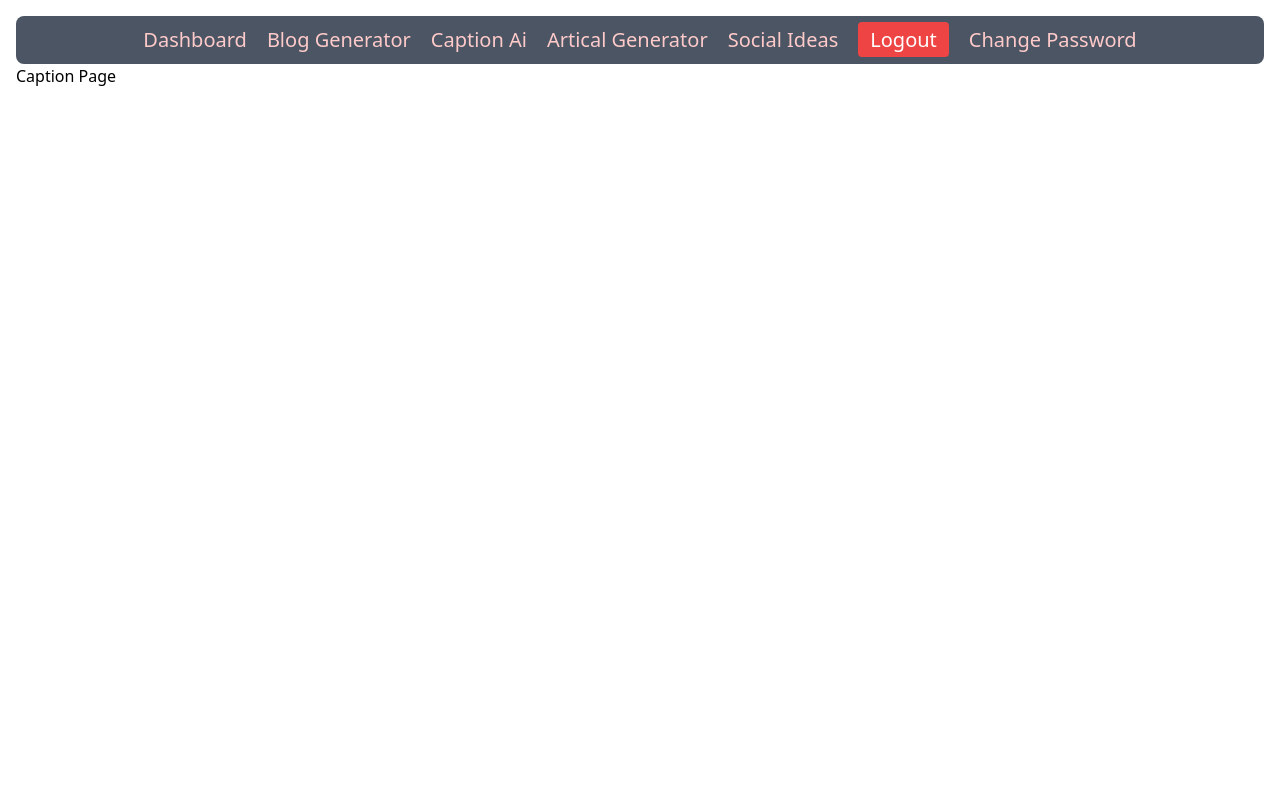
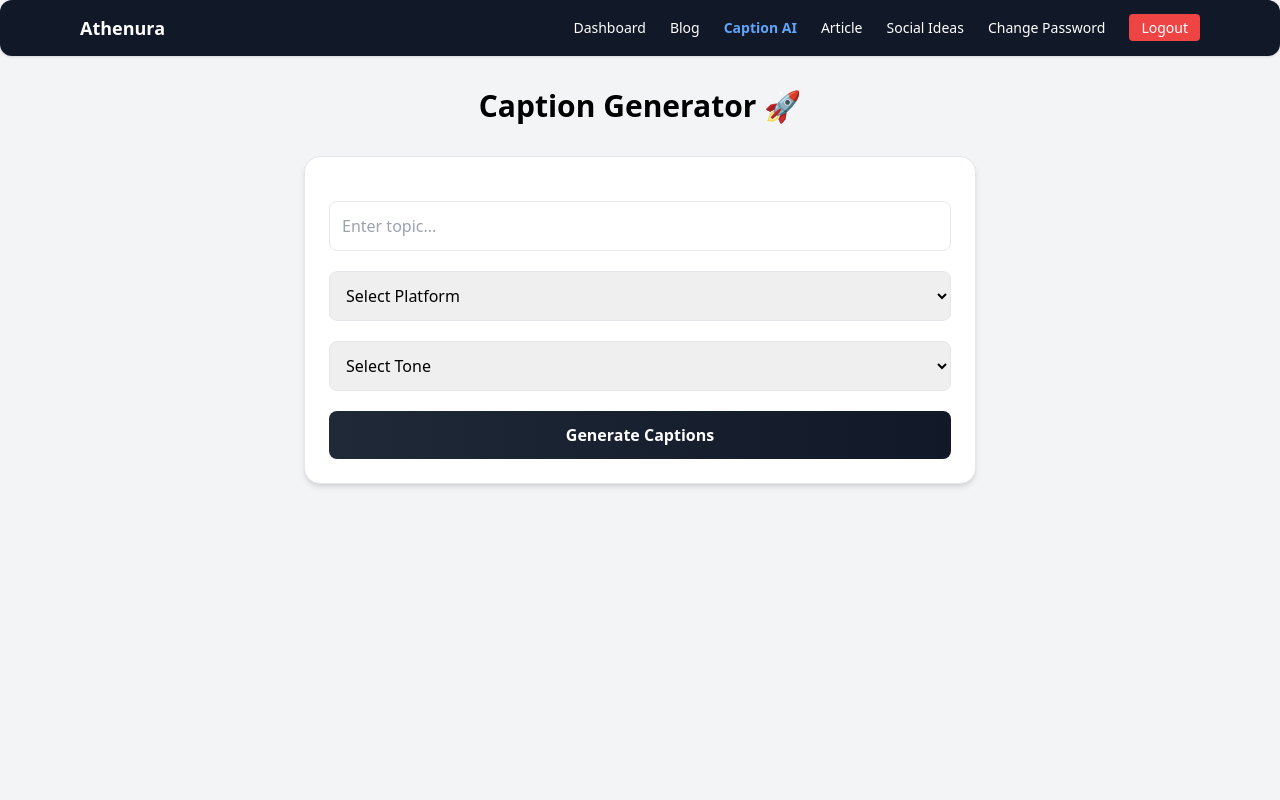
Before and after one commit to thevishaal/athenura-ai, a Django app: page /caption-Ai/ in a window 1280 px wide. Run offline with Django 5.2, Linux system fonts and the light colour scheme; the visitor is signed in with stand-in values (Sample User, id 1); parts of the project's set-up code (start-up, migrations or seed data) failed here and were passed over; some libraries are stand-ins or nearby versions.

Commit message:
caption app backend done

```diff
--- /dev/null
+++ b/caption/forms.py
@@ -0,0 +1,7 @@
+from django import forms
+
+
+class CaptionForm(forms.Form):
+    topic = forms.CharField(required=True)
+    platform = forms.CharField(required=True)
+    tone = forms.CharField(required=True)
--- a/caption/templates/caption/caption.html
+++ b/caption/templates/caption/caption.html
@@ -3,5 +3,15 @@
 {% block title %}Caption Ai | {{block.super}}{% endblock %}
 
 {% block content %}
-<h1>Caption Page</h1>
+<div class="max-w-2xl mx-auto">
+
+    <h1 class="text-3xl font-bold text-center mb-8">
+        Caption Generator 🚀
+    </h1>
+
+    <div id="main-container">
+        {% include "caption/partials/form.html" %}
+    </div>
+
+</div>
 {% endblock %}
--- /dev/null
+++ b/caption/templates/caption/partials/form.html
@@ -0,0 +1,73 @@
+<div class="bg-white p-6 rounded-2xl shadow-md border">
+
+<form
+    hx-post="{% url 'caption' %}"
+    hx-target="#main-container"
+    hx-swap="innerHTML"
+    class="space-y-5"
+>
+
+    {% csrf_token %}
+
+    <!-- Topic -->
+    <div>
+        <input type="text" name="topic" placeholder="Enter topic..."
+               value="{{ form.topic.value|default:'' }}"
+               class="w-full border rounded-lg p-3 focus:ring-2 focus:ring-blue-400 outline-none">
+
+        {% if form.topic.errors %}
+            <p class="text-red-500 text-sm">{{ form.topic.errors.0 }}</p>
+        {% endif %}
+    </div>
+
+    <!-- Platform -->
+    <div>
+        <select name="platform"
+            class="w-full border rounded-lg p-3 focus:ring-2 focus:ring-blue-400 outline-none">
+
+            <option value="">Select Platform</option>
+            <option value="instagram" {% if form.platform.value == "instagram" %}selected{% endif %}>Instagram</option>
+            <option value="linkedin" {% if form.platform.value == "linkedin" %}selected{% endif %}>LinkedIn</option>
+            <option value="twitter" {% if form.platform.value == "twitter" %}selected{% endif %}>Twitter</option>
+            <option value="facebook" {% if form.platform.value == "facebook" %}selected{% endif %}>Facebook</option>
+            <option value="youtube" {% if form.platform.value == "youtube" %}selected{% endif %}>YouTube</option>
+
+        </select>
+
+        {% if form.platform.errors %}
+            <p class="text-red-500 text-sm">{{ form.platform.errors.0 }}</p>
+        {% endif %}
+    </div>
+
+    <!-- Tone -->
+    <div>
+        <select name="tone"
+            class="w-full border rounded-lg p-3 focus:ring-2 focus:ring-blue-400 outline-none">
+
+            <option value="">Select Tone</option>
+            <option value="inspirational" {% if form.tone.value == "inspirational" %}selected{% endif %}>Inspirational</option>
+            <option value="funny" {% if form.tone.value == "funny" %}selected{% endif %}>Funny</option>
+            <option value="professional" {% if form.tone.value == "professional" %}selected{% endif %}>Professional</option>
+            <option value="casual" {% if form.tone.value == "casual" %}selected{% endif %}>Casual</option>
+
+        </select>
+
+        {% if form.tone.errors %}
+            <p class="text-red-500 text-sm">{{ form.tone.errors.0 }}</p>
+        {% endif %}
+    </div>
+
+    <!-- Button -->
+    <button
+        type="submit"
+        hx-disabled-elt="this"
+        class="w-full bg-gradient-to-r from-gray-800 to-gray-900 text-white py-3 rounded-lg font-semibold relative">
+
+        <span class="htmx-request:hidden">Generate Captions</span>
+        <span class="hidden htmx-request:inline">Generating...</span>
+
+    </button>
+
+</form>
+
+</div>
--- a/caption/views.py
+++ b/caption/views.py
@@ -1,8 +1,38 @@
 from django.shortcuts import render
 from django.contrib.auth.decorators import login_required
+from .caption_prompt import generate_caption_content
+import json
+from .forms import CaptionForm
 
 
 # Create your views here.
 @login_required
 def caption(request):
-    return render(request, "caption/caption.html")
+    if request.method == "POST":
+        form = CaptionForm(request.POST)
+
+        if not form.is_valid():
+            return render(request, "caption/partials/form.html", {"form": form})
+
+        topic = form.cleaned_data.get("topic")
+        platform = form.cleaned_data.get("platform")
+        tone = form.cleaned_data.get("tone")
+
+        content = generate_caption_content(topic, platform, tone)
+        data = json.loads(content)
+
+        return render(
+            request,
+            "caption/partials/caption_result.html",
+            {
+                "form": form,
+                "data": data
+            }
+        )
+
+    form = CaptionForm()
+
+    if request.headers.get("HX-Request"):
+        return render(request, "caption/partials/form.html", {"form": form})
+
+    return render(request, "caption/caption.html", {"form": form})
--- a/core/templates/core/base.html
+++ b/core/templates/core/base.html
@@ -1,30 +1,34 @@
-<!DOCTYPE html>
+<!doctype html>
 {% load static %}
 {% load static tailwind_tags %}
 <html lang="en">
-<head>
-    <meta charset="UTF-8">
-    <meta name="viewport" content="width=device-width, initial-scale=1.0">
+  <head>
+    <meta charset="UTF-8" />
+    <meta name="viewport" content="width=device-width, initial-scale=1.0" />
+
     <title>{% block title %}Athenura{% endblock %}</title>
+
+    <!-- Favicon -->
     <link
       rel="icon"
       type="image/x-icon"
-      sizes="32x32"
       href="{% static 'core/images/favicon.ico' %}"
     />
+
+    <!-- Tailwind -->
     {% tailwind_css %}
+
+    <!-- HTMX -->
     <script src="https://unpkg.com/htmx.org@1.9.10"></script>
-</head>
-<body class="p-4">
+  </head>
 
-    {% comment %} ______Navbar______ {% endcomment %}
-    <nav>
-        {% include "core/components/navbar.html" %}
-    </nav>
+  <body class="bg-gray-100 min-h-screen">
+    <!--  Navbar -->
+    {% include "core/components/navbar.html" %}
 
-    {% comment %} ______Content______ {% endcomment %}
-    <div>
-        {% block content %}{% endblock %}
-    </div>
-</body>
+    <!--  Main Content -->
+    <main class="max-w-6xl mx-auto px-4 py-8">
+      {% block content %}{% endblock %}
+    </main>
+  </body>
 </html>
--- a/core/templates/core/components/navbar.html
+++ b/core/templates/core/components/navbar.html
@@ -1,14 +1,111 @@
-<ul class="flex justify-center items-center text-xl text-red-200 gap-5 bg-gray-600 h-12 rounded-lg">
-    <li><a href="{% url 'dashboard' %}">Dashboard</a></li>
+<nav class="bg-gray-900 text-white rounded-xl shadow">
+  <div class="max-w-6xl mx-auto px-4">
+    <div class="flex justify-between items-center h-14">
+      <!-- Logo -->
+      <div class="text-lg font-bold">Athenura</div>
+
+      <!-- Desktop Menu -->
+      <ul class="hidden md:flex items-center gap-6 text-sm font-medium">
+        <li>
+          <a href="{% url 'dashboard' %}" class="{% if request.path == '/' %}text-blue-400{% else %}hover:text-gray-300{% endif %} hover:text-gray-300"
+            >Dashboard</a
+          >
+        </li>
+
         {% if user.is_authenticated %}
-    <li><a href="{% url 'blog' %}">Blog Generator</a></li>
-    <li><a href="{% url 'caption' %}">Caption Ai</a></li>
-    <li><a href="{% url 'article' %}">Artical Generator</a></li>
+        <li><a href="{% url 'blog' %}" class=" {% if request.path == '/blog-generator/' %}text-blue-400{% else %}hover:text-gray-300{% endif %} hover:text-gray-300">Blog</a></li>
+        <li>
+          <a href="{% url 'caption' %}" class="text-blue-400 font-semibold"
+            >Caption AI</a
+          >
+        </li>
+        <li>
+          <a href="{% url 'article' %}" class=" hover:text-gray-300">Article</a>
+        </li>
+        <li>
+          <a href="{% url 'social_media' %}" class="hover:text-gray-300"
+            >Social Ideas</a
+          >
+        </li>
+
+        <li>
+          <a href="{% url 'change_password' %}" class="hover:text-gray-300">
+            Change Password
+          </a>
+        </li>
+
+        <li>
+          <a
+            href="{% url 'logout' %}"
+            class="bg-red-500 px-3 py-1 rounded hover:bg-red-600"
+          >
+            Logout
+          </a>
+        </li>
+        {% else %}
+        <li>
+          <a href="{% url 'signin_view' %}" class="hover:text-gray-300"
+            >Sign In</a
+          >
+        </li>
+        <li>
+          <a
+            href="{% url 'signup_view' %}"
+            class="bg-blue-500 px-3 py-1 rounded hover:bg-blue-600"
+          >
+            Sign Up
+          </a>
+        </li>
+        {% endif %}
+      </ul>
+
+      <!-- Mobile Button -->
+      <button class="md:hidden text-white text-2xl" onclick="toggleMenu()">
+        ☰
+      </button>
+    </div>
+
+    <!-- Mobile Menu -->
+    <div id="mobileMenu" class="hidden md:hidden pb-4">
+      <ul class="flex flex-col gap-3 text-sm">
+        <li><a href="{% url 'dashboard' %}" class="block">Dashboard</a></li>
+
+        {% if user.is_authenticated %}
+        <li><a href="{% url 'blog' %}">Blog</a></li>
+        <li>
+          <a href="{% url 'caption' %}" class="text-blue-400">Caption AI</a>
+        </li>
+        <li><a href="{% url 'article' %}">Article</a></li>
         <li><a href="{% url 'social_media' %}">Social Ideas</a></li>
-    <li><a href="{% url 'logout' %}" class="bg-red-500 text-white px-3 py-1 rounded">Logout</a></li>
         <li><a href="{% url 'change_password' %}">Change Password</a></li>
+        <li>
+          <a
+            href="{% url 'logout' %}"
+            class="bg-red-500 px-3 py-1 rounded inline-block"
+          >
+            Logout
+          </a>
+        </li>
         {% else %}
         <li><a href="{% url 'signin_view' %}">Sign In</a></li>
-    <li><a href="{% url 'signup_view' %}">Sign Up</a></li>
+        <li>
+          <a
+            href="{% url 'signup_view' %}"
+            class="bg-blue-500 px-3 py-1 rounded inline-block"
+          >
+            Sign Up
+          </a>
+        </li>
         {% endif %}
       </ul>
+    </div>
+  </div>
+</nav>
+
+<!-- Toggle Script -->
+<script>
+  function toggleMenu() {
+    const menu = document.getElementById("mobileMenu");
+    menu.classList.toggle("hidden");
+  }
+</script>
```
Also changed, not shown: caption/caption_prompt.py (added, +66 -0 lines), caption/templates/caption/partials/caption_result.html (added, +75 -0 lines). Lines whose indentation alone changed are shown as unchanged.
